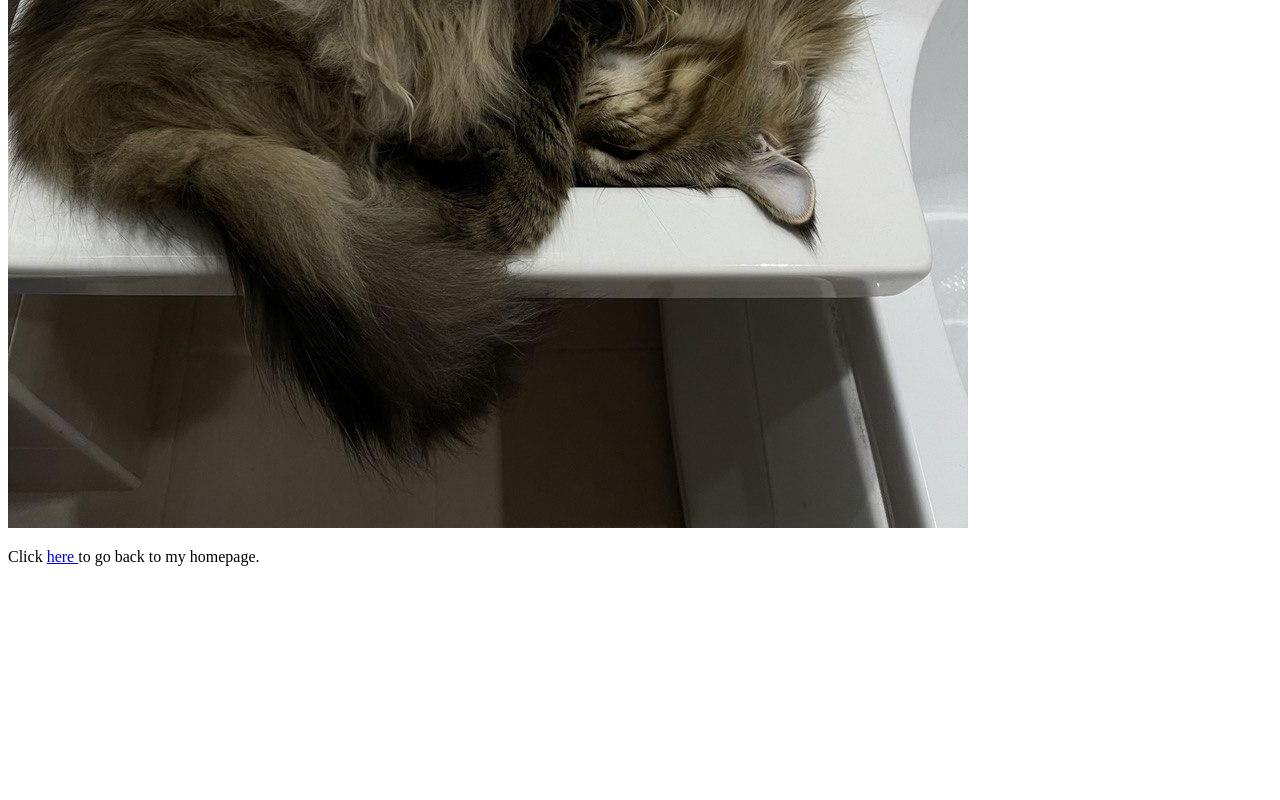
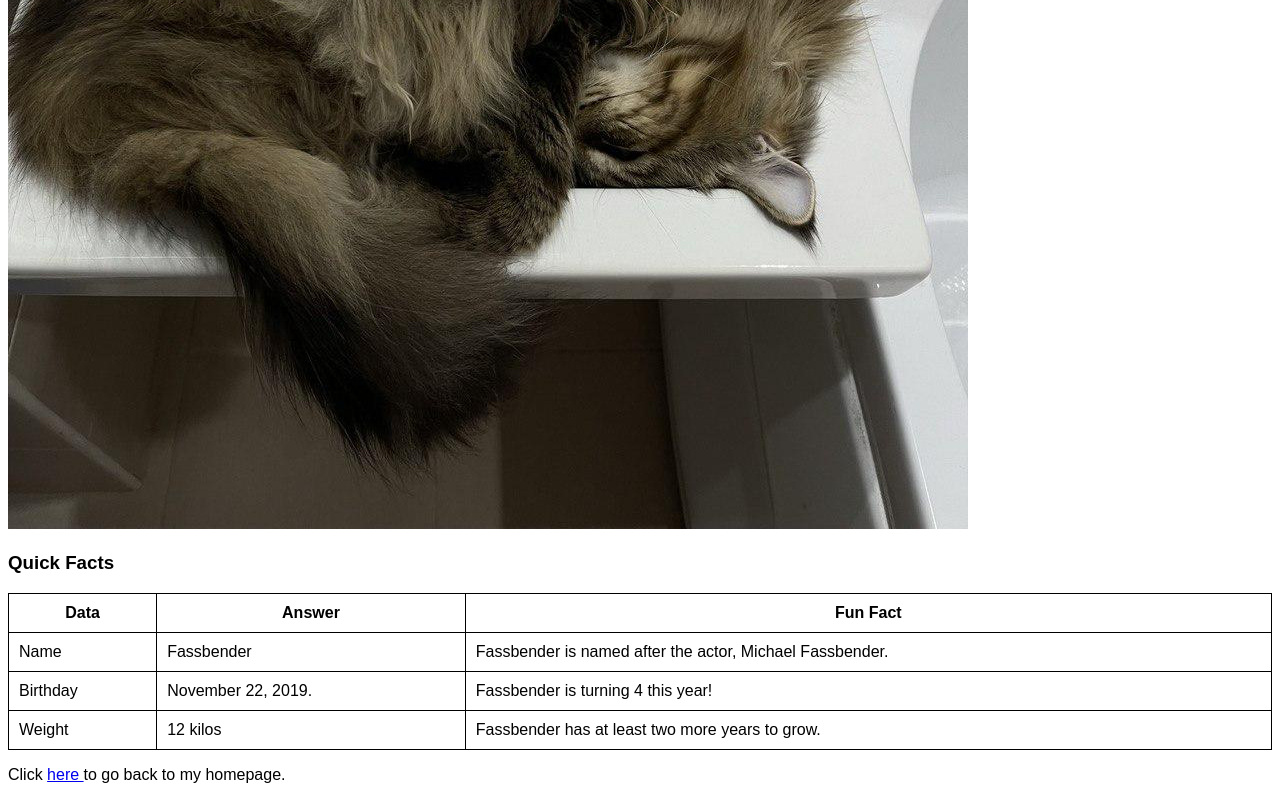
Before and after one commit to AnastasiiaBurakova/anastasiiaburakova.github.io, a plain HTML site: page about.html in a window 1280 px wide. Shown: the part 966-1766 px from the top of the page. Before the commit the page ends 1548 px from the top, so only its background shows below. Drawn offline with Linux system fonts and the light colour scheme.

Commit message:
Add files via upload

```diff
--- a/about.html
+++ b/about.html
@@ -2,8 +2,10 @@
 <html>
     <head>
         <title>Fassbender - About</title>
+        <link rel="stylesheet" href="style.css">
     </head>
     <body>
+
 
     <h2>About Fassbender.</h2>
     <p>My name is Fassbender.
@@ -19,6 +21,36 @@
 </ul>
 <img src="sleep.png">
 
+<h3>Quick Facts</h3>
+
+<table>
+<thead>
+    <tr>
+        <td>Data</td>
+        <td>Answer</td>
+        <td>Fun Fact</td>
+    </tr>
+</thead>
+
+<tbody>
+    <tr>
+        <td>Name</td>
+        <td>Fassbender</td>
+        <td>Fassbender is named after the actor, Michael Fassbender.</td>
+    </tr>
+    <tr>
+        <td>Birthday</td>
+        <td>November 22, 2019.</td>
+        <td>Fassbender is turning 4 this year!</td>
+    </tr>
+    <tr>
+        <td>Weight</td>
+        <td>12 kilos</td>
+        <td>Fassbender has at least two more years to grow.</td>
+    </tr>
+</tbody>
+</table>
+
 <p>Click
     <a href="index.html">
     here
--- /dev/null
+++ b/style.css
@@ -0,0 +1,12 @@
+body {font-family: Arial, Helvetica, sans-serif}
+h2 {color: #eb3477}
+table {
+    border-collapse: collapse;
+    width: 100%;
+}
+thead {font-weight: bold;}
+thead td {text-align: center;}
+td {
+    border: 1px solid black;
+padding: 10px;
+}
```
Also changed, not shown: index.html (+2 -1 lines).
